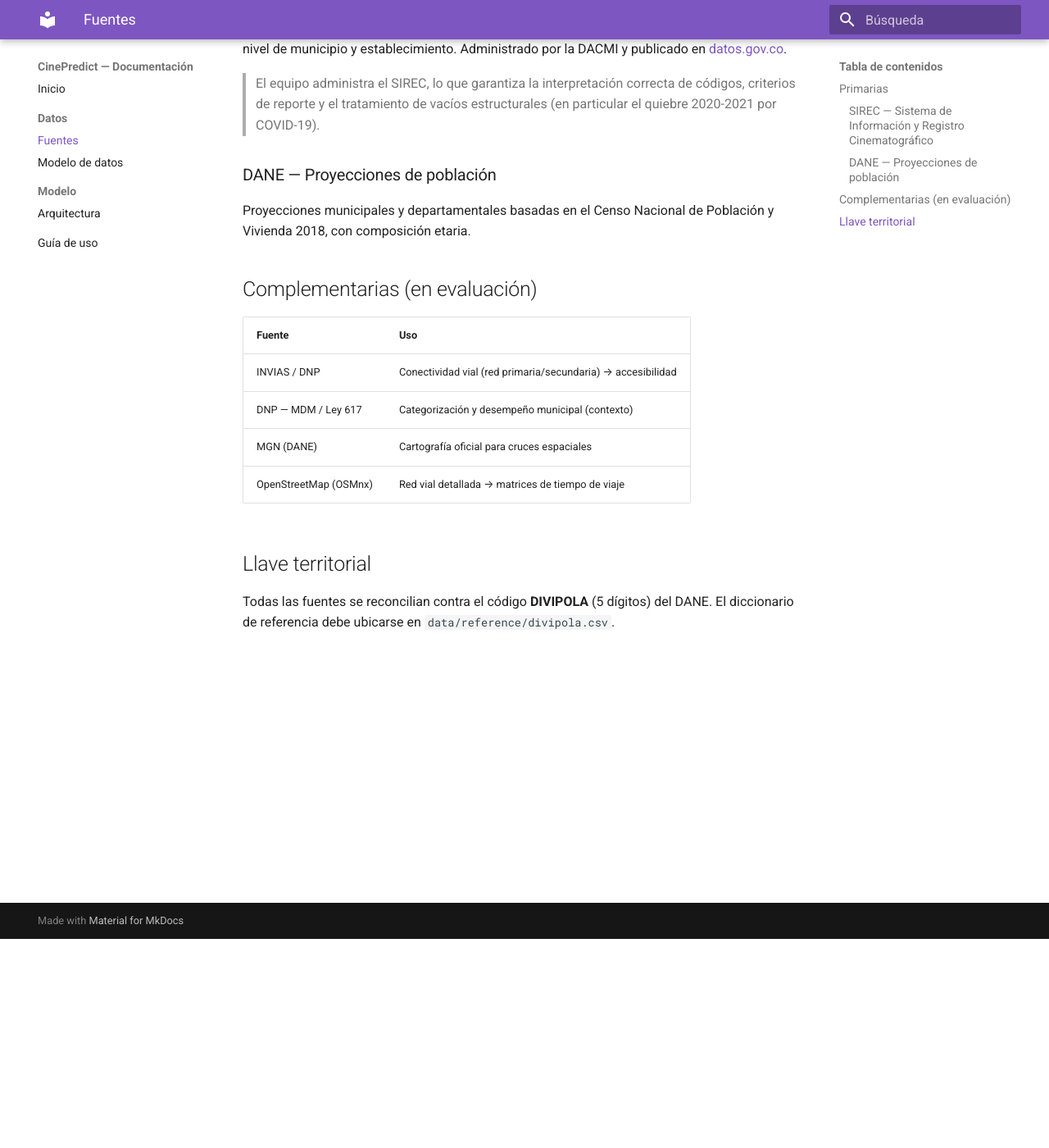
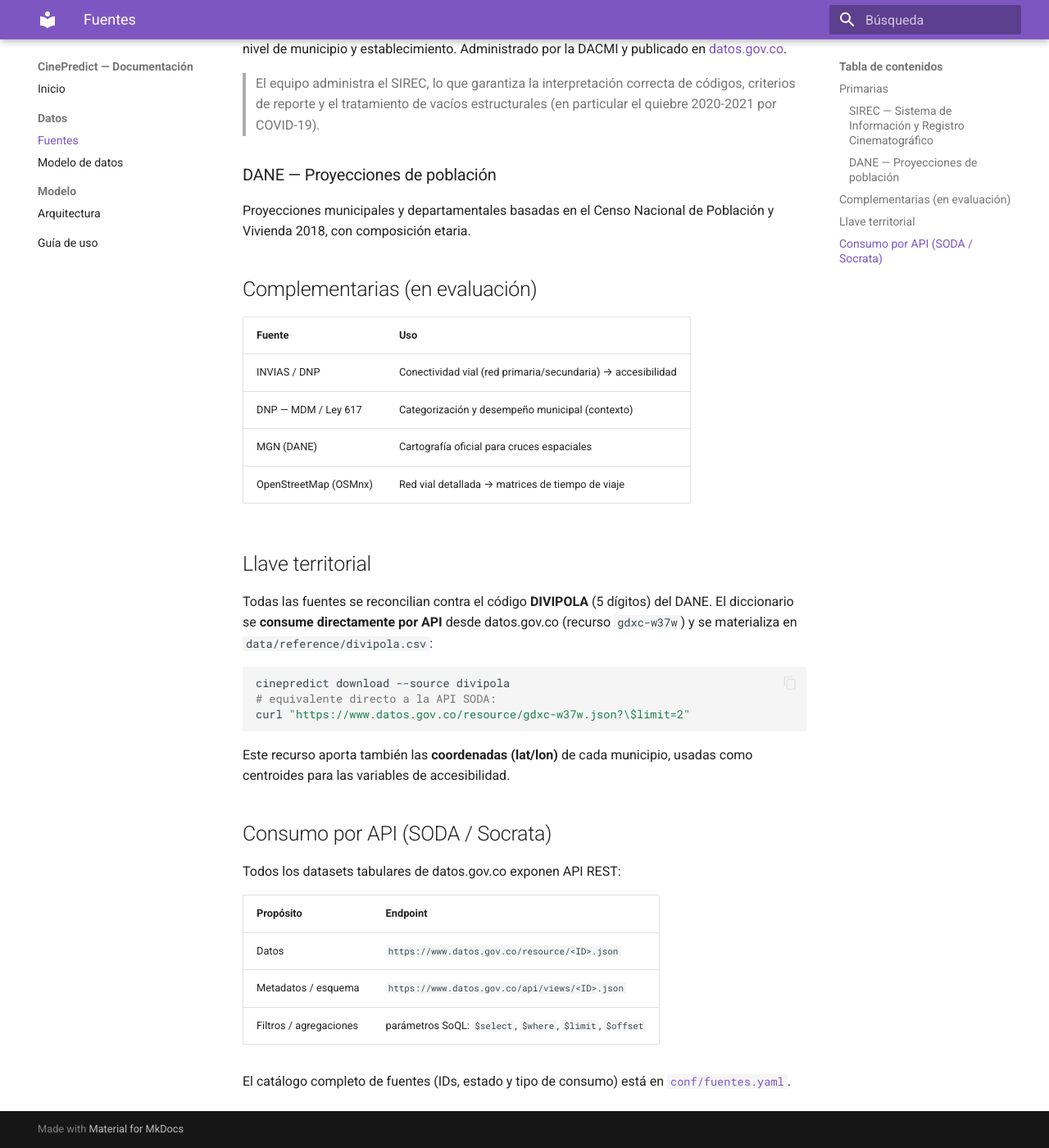
Before and after one commit to chanchan772/DatosAbiertosMinCultura, an MkDocs documentation site: the page built from docs/datos/fuentes.md, in a window 1280 px wide and 1400 px high, scrolled down 255 px. Shown: the whole window at 82% size. Built offline with MkDocs 1.6.1 and Material for MkDocs 9.7.7, drawn with Linux system fonts in a browser that asks for light colours.

Commit message:
Consumo real por API de datos abiertos: DIVIPOLA (gdxc-w37w)
- Verificadas las fuentes en datos.gov.co vía API SODA. DIVIPOLA del DANE
  (gdxc-w37w) consumible por API: 1.122 municipios con codigo y coordenadas.
- download.py: nueva funcion download_divipola() que consume la API SODA y
  normaliza coordenadas (coma->punto) a data/reference/divipola.csv.
- CLI: nuevo --source divipola.
- conf/fuentes.yaml: catalogo de fuentes con IDs, endpoints y estado de consumo.
- Salas de cine en datos.gov.co resultaron no tabulares (mapas); descartadas.
- SIREC aun no publicado (aporte directo del equipo); DANE nacional via portal.
- Documentado el consumo por API en docs/ y PLAN.md; divipola.csv versionado.

Co-Authored-By: Claude Opus 4.8 <noreply@anthropic.com>

````diff
--- a/docs/datos/fuentes.md
+++ b/docs/datos/fuentes.md
@@ -27,4 +27,27 @@ Población y Vivienda 2018, con composición etaria.
 ## Llave territorial
 
 Todas las fuentes se reconcilian contra el código **DIVIPOLA** (5 dígitos) del
-DANE. El diccionario de referencia debe ubicarse en `data/reference/divipola.csv`.
+DANE. El diccionario se **consume directamente por API** desde datos.gov.co
+(recurso `gdxc-w37w`) y se materializa en `data/reference/divipola.csv`:
+
+```bash
+cinepredict download --source divipola
+# equivalente directo a la API SODA:
+curl "https://www.datos.gov.co/resource/gdxc-w37w.json?\$limit=2"
+```
+
+Este recurso aporta también las **coordenadas (lat/lon)** de cada municipio,
+usadas como centroides para las variables de accesibilidad.
+
+## Consumo por API (SODA / Socrata)
+
+Todos los datasets tabulares de datos.gov.co exponen API REST:
+
+| Propósito | Endpoint |
+|-----------|----------|
+| Datos | `https://www.datos.gov.co/resource/<ID>.json` |
+| Metadatos / esquema | `https://www.datos.gov.co/api/views/<ID>.json` |
+| Filtros / agregaciones | parámetros SoQL: `$select`, `$where`, `$limit`, `$offset` |
+
+El catálogo completo de fuentes (IDs, estado y tipo de consumo) está en
+[`conf/fuentes.yaml`](../../conf/fuentes.yaml).
````
Also changed, not shown: PLAN.md (+24 -12 lines), 5 other files.
